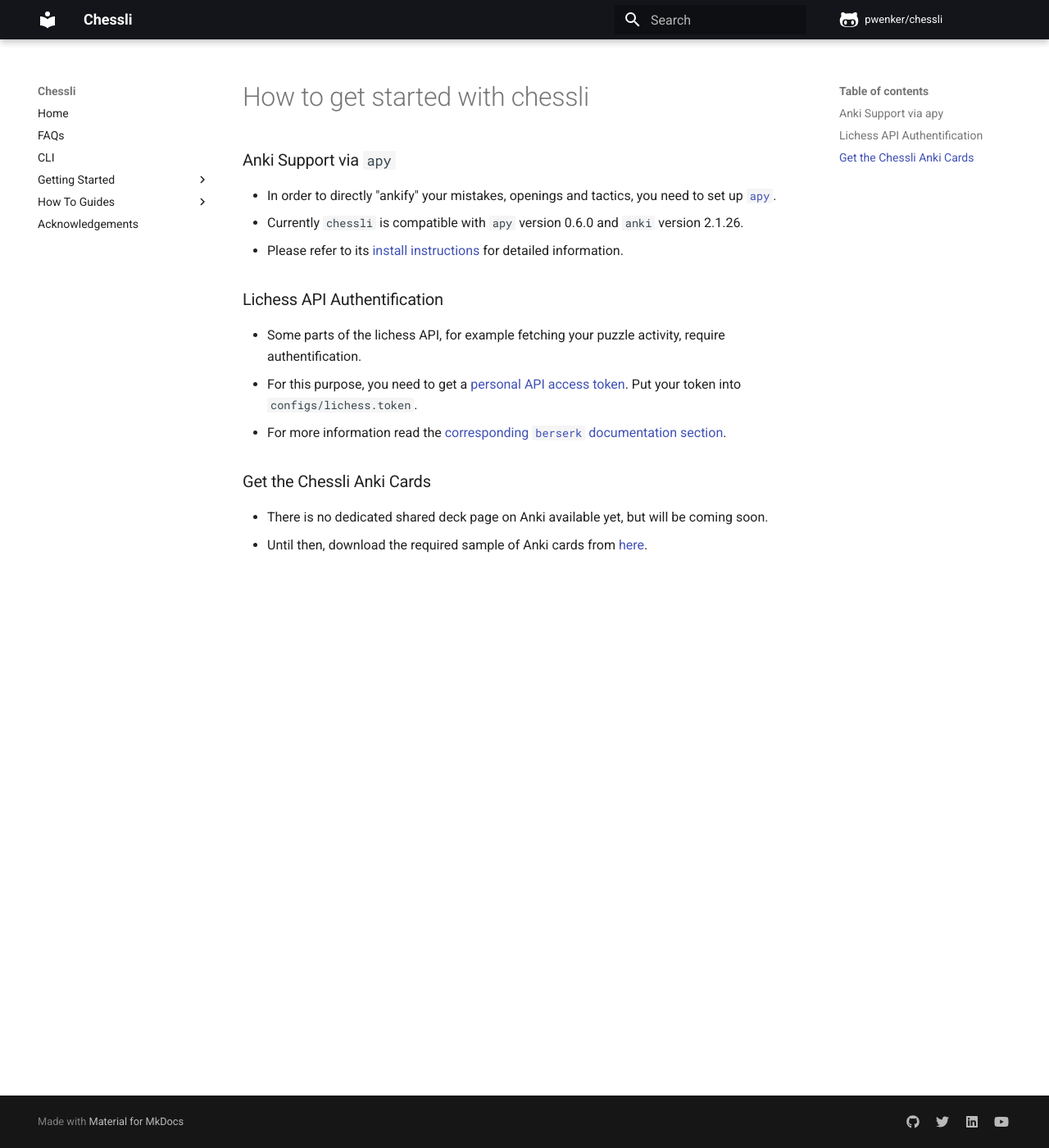
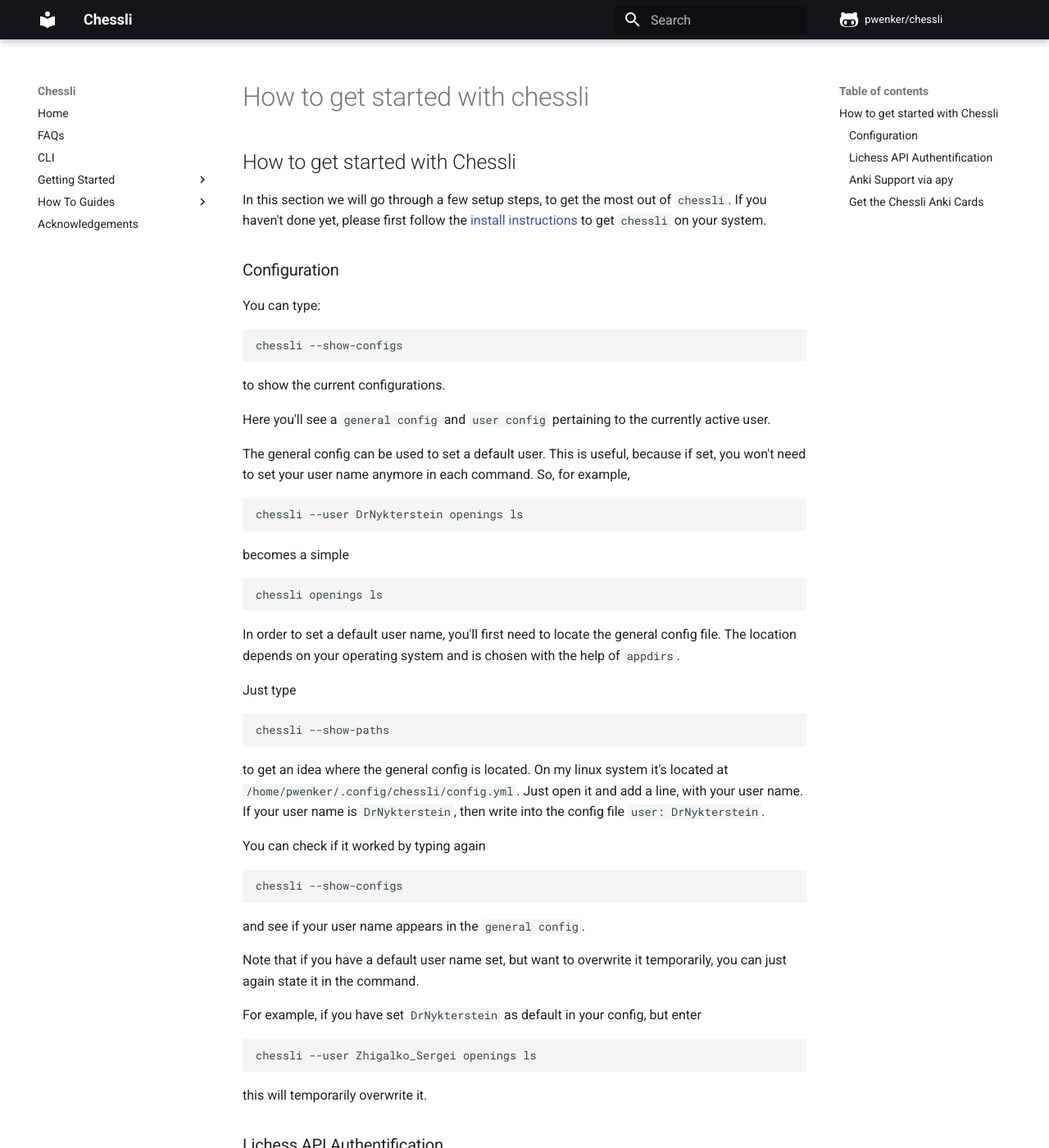
Before and after one commit to pwenker/chessli, an MkDocs documentation site: the page built from docs/tutorial/how_to_get_started_with_chessli.md, in a window 1280 px wide and 1400 px high. Shown: the whole window at 82% size. Built offline with MkDocs 1.6.1 and Material for MkDocs 9.7.7, drawn with Linux system fonts in a browser that asks for light colours; comment, search, counter and statistics services are not loaded; some of the changed text lies outside the part shown.

Commit message:
docs update

````diff
--- a/docs/tutorial/how_to_get_started_with_chessli.md
+++ b/docs/tutorial/how_to_get_started_with_chessli.md
@@ -1,16 +1,78 @@
-### Anki Support via `apy`
+## How to get started with Chessli
 
-- In order to directly "ankify" your mistakes, openings and tactics, you need to set up [`apy`](https://github.com/lervag/apy/).
-- Currently `chessli` is compatible with `apy` version 0.6.0 and `anki` version 2.1.26.
-- Please refer to its [install instructions](https://github.com/lervag/apy/#install-instructions) for detailed information.
+In this section we will go through a few setup steps, to get the most out of `chessli`.
+If you haven't done yet, please first follow the [install instructions](../getting_started.md) to get `chessli` on your system.
+
+### Configuration
+
+You can type:
+```console
+chessli --show-configs
+```
+to show the current configurations.
+
+Here you'll see a `general config` and `user config` pertaining to the currently active user.
+
+The general config can be used to set a default user. This is useful, because if set, you won't need
+to set your user name anymore in each command.
+So, for example,
+
+```console
+chessli --user DrNykterstein openings ls
+```
+becomes a simple
+```console
+chessli openings ls
+```
+In order to set a default user name, you'll first need to locate the general config file.
+The location depends on your operating system and is chosen with the help of `appdirs`.
+
+Just type
+```console
+chessli --show-paths
+```
+to get an idea where the general config is located. On my linux system it's located at `/home/pwenker/.config/chessli/config.yml`.
+Just open it and add a line, with your user name. If your user name is `DrNykterstein`, then write
+into the config file `user: DrNykterstein`.
+
+You can check if it worked by typing again
+```console
+chessli --show-configs
+```
+and see if your user name appears in the `general config`.
+
+
+Note that if you have a default user name set, but want to overwrite it temporarily, you can just
+again state it in the command.
+
+For example, if you have set `DrNykterstein` as default in your config, but enter
+```console
+chessli --user Zhigalko_Sergei openings ls
+```
+this will temporarily overwrite it.
 
 ### Lichess API Authentification
 
-- Some parts of the lichess API, for example fetching your puzzle activity, require authentification.
-- For this purpose, you need to get a [personal API access token](https://lichess.org/account/oauth/token).  Put your token into `configs/lichess.token`.
-- For more information read the [corresponding `berserk` documentation section](https://berserk.readthedocs.io/en/master/usage.html#authenticating).
+Some parts of the lichess API, for example fetching your puzzle activity, require authentification.
+For this purpose, you need to get a [personal API access token](https://lichess.org/account/oauth/token).
+You can put this key into the `general config`, just like we did with your default user name in the
+previous section.
+The syntax looks like this: `token: sdjfkdsldf23` (I made `sdjfkdsldf23` up, but
+you get the idea).
+For more information read the [corresponding `berserk` documentation section](https://berserk.readthedocs.io/en/master/usage.html#authenticating).
+
+:warning: Please keep your token secure! You can think of them as passwords, that you don't want to share with anyone.
+
+
+### Anki Support via `apy`
+
+In order to directly "ankify" your mistakes, openings and tactics, you need to set up [`apy`](https://github.com/lervag/apy/).
+Currently `chessli` is compatible with `apy` version 0.6.0 and `anki` version 2.1.26.
+Please refer to its [install instructions](https://github.com/lervag/apy/#install-instructions) for detailed information.
+
+:warning: Please make sure to backup your Anki database before you use this.
+
 
 ### Get the Chessli Anki Cards
 
-- There is no dedicated shared deck page on Anki available yet, but will be coming soon.
-- Until then, download the required sample of Anki cards from [here]("/imgs/Chessli Sample Cards.apkg").
+> TODO:  <31-01-21, Pascal Wenker> >
````
Also changed, not shown: chessli/__init__.py (+13 -12 lines), docs/cli.md (+53 -52 lines), docs/index.md (+1 -8 lines), readme.md (+1 -8 lines), 1 other file.
